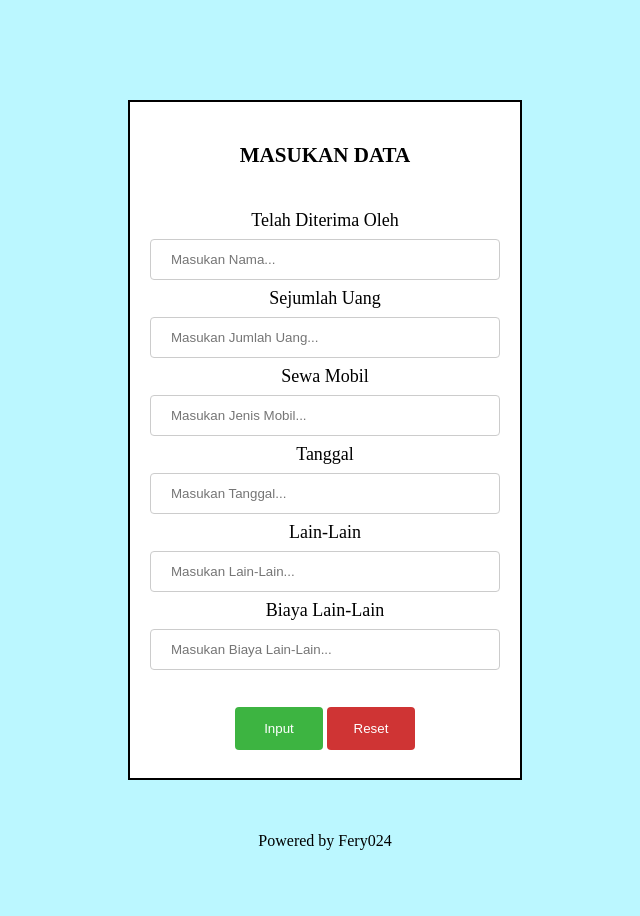
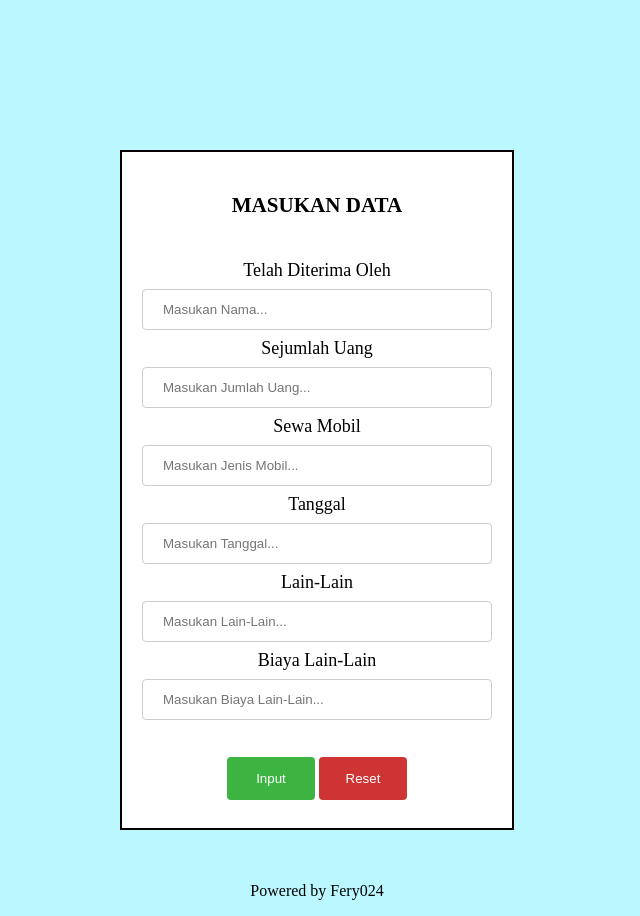
Before and after one commit to FeRy24K/invoice, a PHP site: page / in a window 1280 px wide. Shown: the whole page, without its empty margins (323-963 px from the left). Before the commit the page ends 850 px from the top, so only its background shows below. Run offline with PHP 8.4, Linux system fonts and the light colour scheme.

Commit message:
Update style.css

```diff
--- a/style.css
+++ b/style.css
@@ -1,14 +1,14 @@
 body {
   background-color: rgb(187, 247, 255);
   text-align: center;
-  width: 100%;
+  width: auto;
 }
 .login {
   background-color: white;
   width: 350px;
   padding: 20px;
   margin: auto;
-  margin-top: 100px;
+  margin-top: 150px;
   border: 2px solid black;
   font-size: 18px;
 }
```
